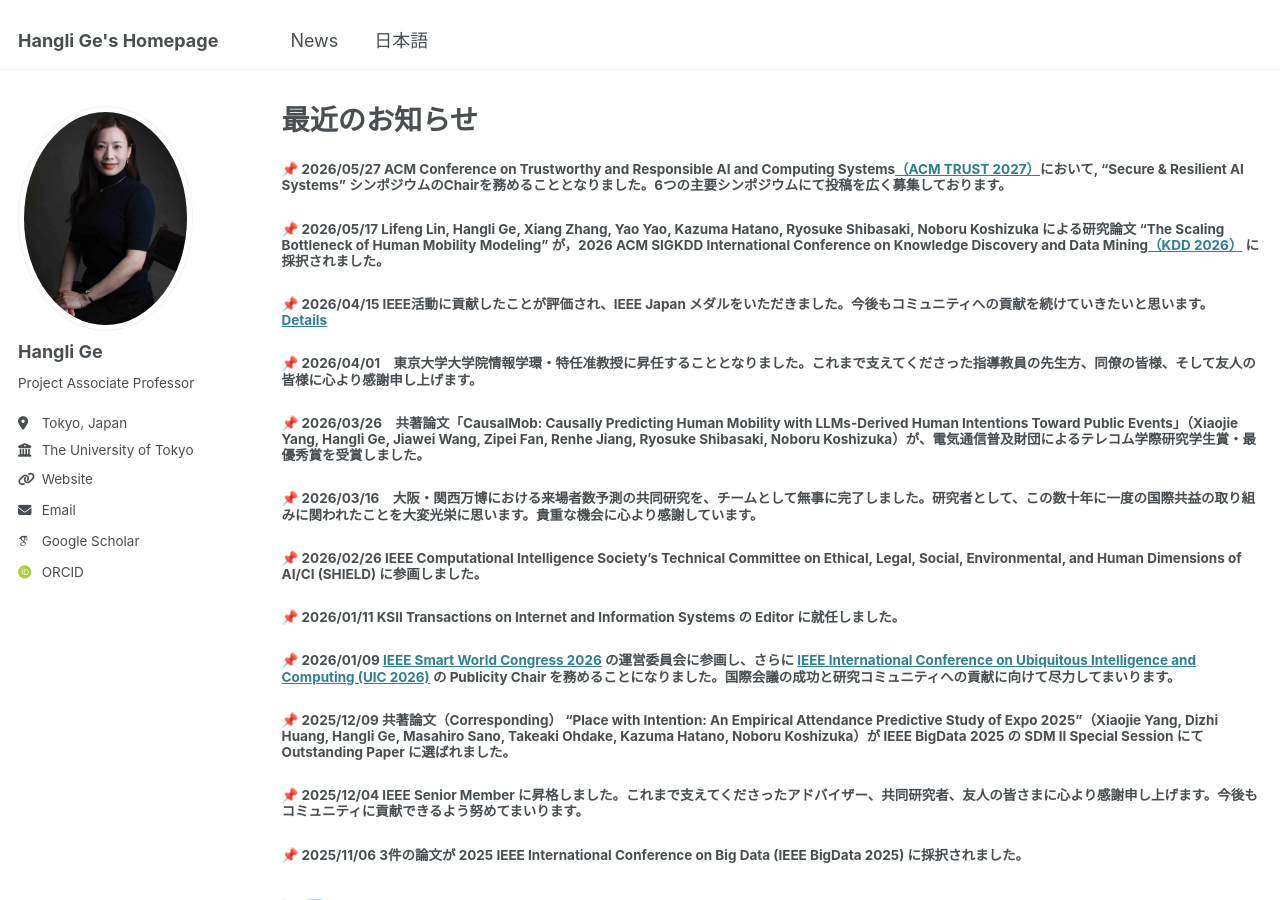
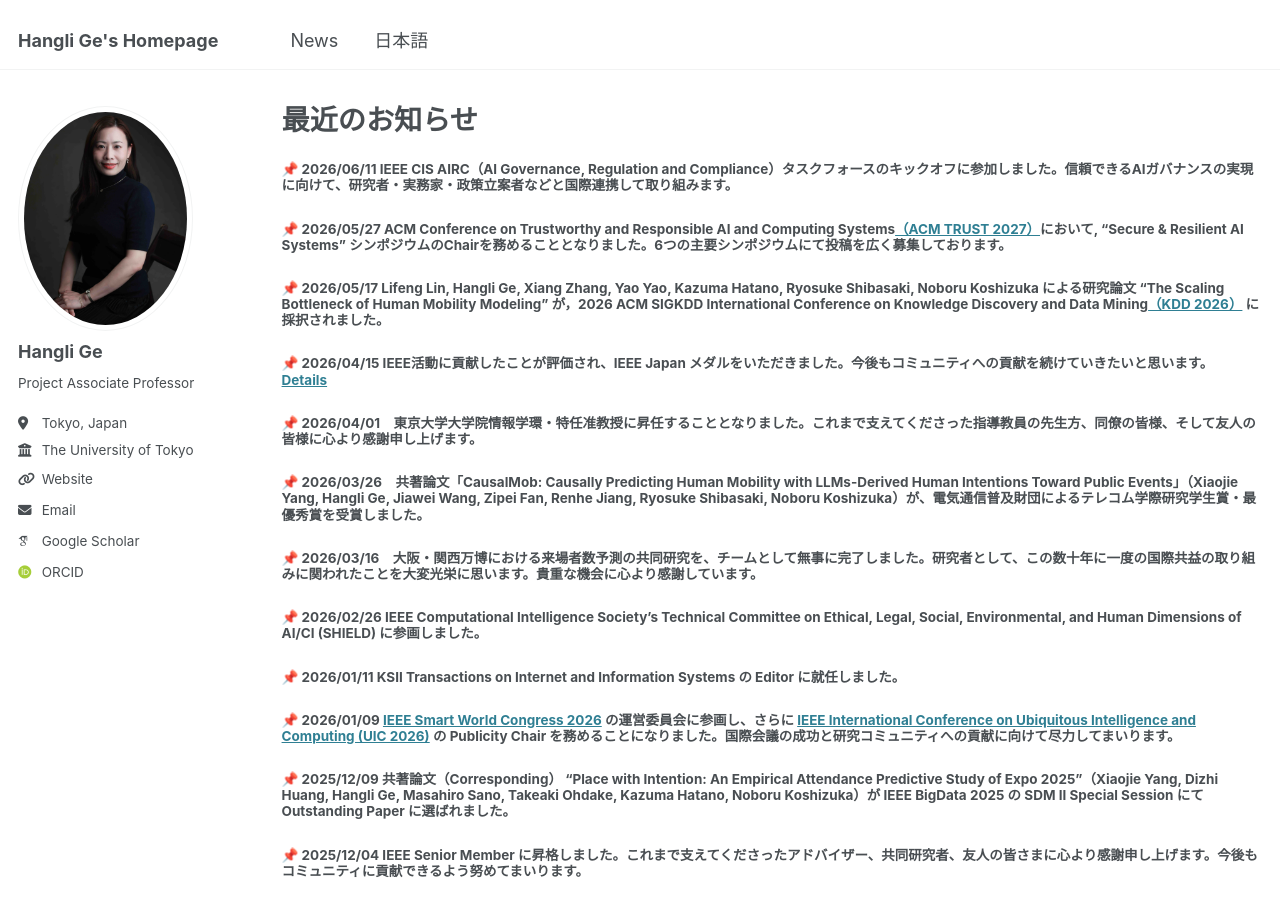
Before and after one commit to christie888/christie888.github.io, a Jekyll site: the page built from _pages/post_jp.md, in a window 1280 px wide and 900 px high. Built offline with Jekyll 4.4.1, drawn with Linux system fonts in a browser that asks for light colours; some web fonts are replaced.

Commit message:
Update post_jp.md

```diff
--- a/_pages/post_jp.md
+++ b/_pages/post_jp.md
@@ -3,6 +3,8 @@ layout: archive
 title: "最近のお知らせ"
 permalink: post_jp/
 ---
+
+##### 📌 2026/06/11 IEEE CIS AIRC（AI Governance, Regulation and Compliance）タスクフォースのキックオフに参加しました。信頼できるAIガバナンスの実現に向けて、研究者・実務家・政策立案者などと国際連携して取り組みます。
 
 ##### 📌 2026/05/27  ACM Conference on Trustworthy and Responsible AI and Computing Systems[（ACM TRUST 2027）](https://eigtrust.acm.org/trust2027/)において, “Secure & Resilient AI Systems” シンポジウムのChairを務めることとなりました。6つの主要シンポジウムにて投稿を広く募集しております。
 
```
